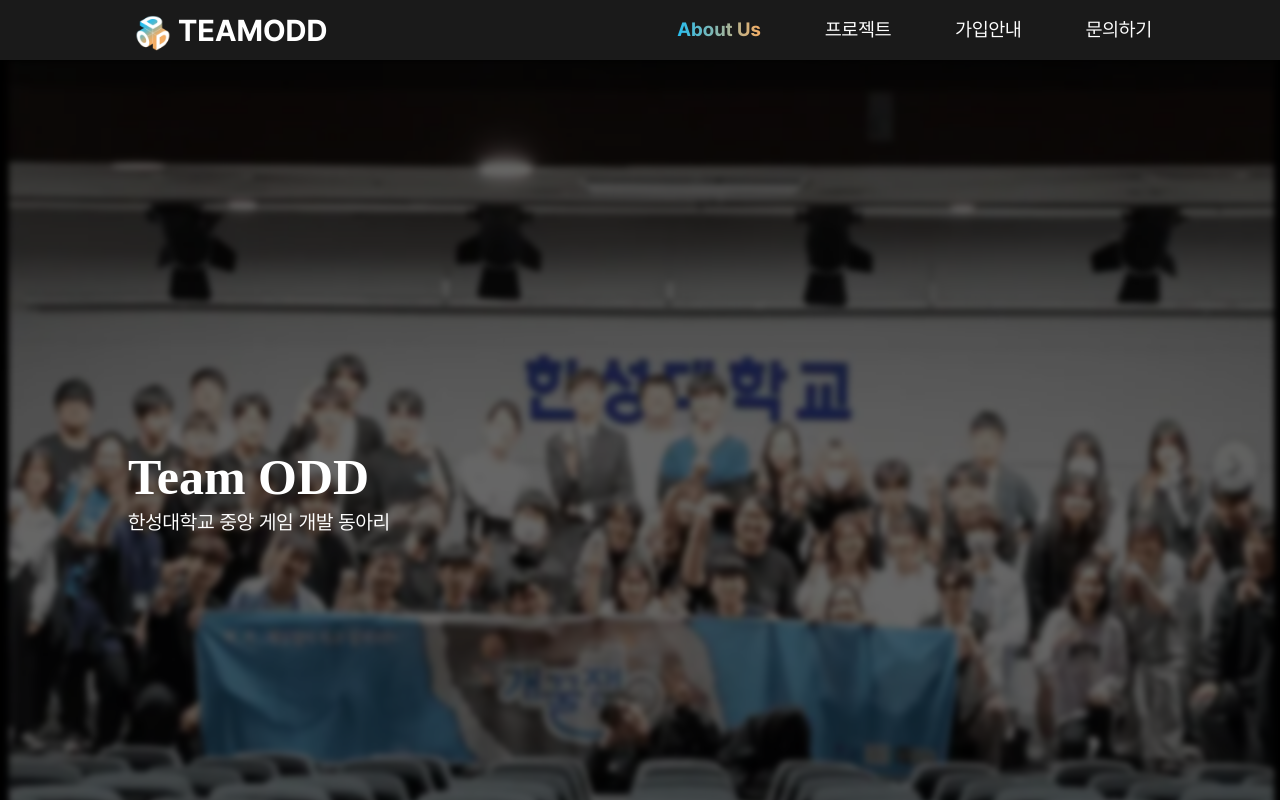
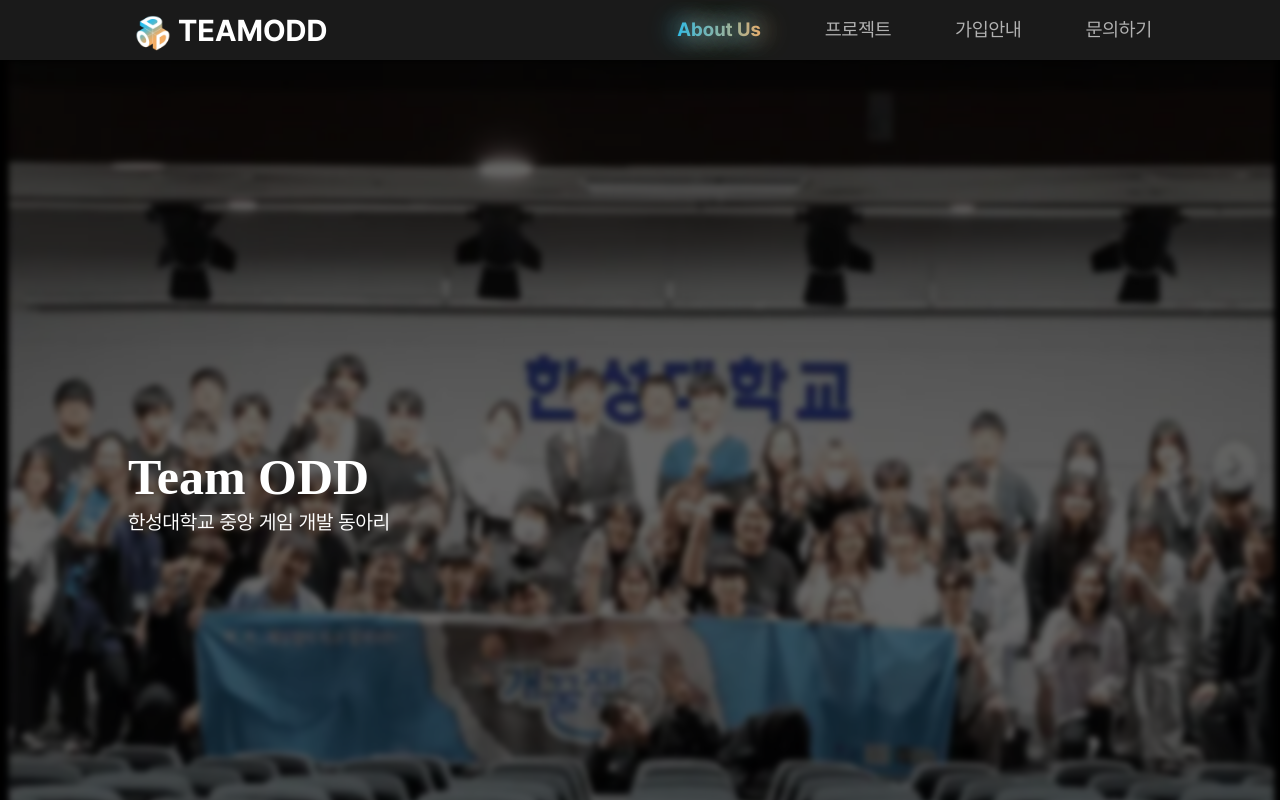
Before and after one commit to TeamODD/TeamODDWebsite, a React (Vite) app: page / in a window 1280 px wide. Shown: the top 800 px of the page. Built offline with nearby package versions, Linux system fonts and the light colour scheme.

Commit message:
Header 디자인 변경

```diff
--- a/package.json
+++ b/package.json
@@ -18,7 +18,8 @@
     "react-dom": "^18.3.1",
     "react-firebase-hooks": "^5.1.1",
     "react-router": "^7.1.1",
-    "react-router-dom": "^7.1.1"
+    "react-router-dom": "^7.1.1",
+    "react-spinners": "^0.15.0"
   },
   "devDependencies": {
     "@eslint/js": "^9.15.0",
--- a/src/components/Loading.tsx
+++ b/src/components/Loading.tsx
@@ -1,13 +1,18 @@
+import { MoonLoader } from "react-spinners";
+
 const Loading = () => {
   const style = {
     display: "flex",
     justifyContent: "center",
     alignItems: "center",
     height: "100vh",
-    fontSize: "1.5rem",
   };
 
-  return <div style={style}>로딩 중...</div>;
+  return (
+    <div style={style}>
+      <MoonLoader color="#fff" />
+    </div>
+  );
 };
 
 export default Loading;
--- a/src/styles/Header.css
+++ b/src/styles/Header.css
@@ -57,15 +57,14 @@ a {
 }
 
 .nav-links li a {
-  color: #fff;
+  color: #b2b2b2;
+  transition: all 0.3s ease;
 }
 
 .nav-links li a:hover {
-  background: linear-gradient(90deg, #26bef0 0%, #f5ad63 100%);
-  -webkit-background-clip: text;
-  background-clip: text;
-  -webkit-text-fill-color: transparent;
-  color: transparent;
+  color: #fff;
+  text-shadow: 0px 0px 30px #fff;
+  transition: all 0.3s ease;
 }
 
 .activeList {
@@ -75,6 +74,14 @@ a {
   letter-spacing: 0;
   -webkit-background-clip: text;
   -webkit-text-fill-color: transparent;
+  color: transparent;
+  text-shadow: -5px 0px 25px #26bef0, 5px 0px 25px #f5ad63;
+  transition: all 0.3s ease;
+}
+
+.activeList:hover {
+  text-shadow: -5px 0px 25px #26bef0, 5px 0px 25px #f5ad63;
+  transition: all 0.3s ease;
 }
 
 .hamburger {
--- a/src/styles/Join.css
+++ b/src/styles/Join.css
@@ -50,7 +50,7 @@
 .join-button:hover {
   color: linear-gradient(90deg, #f5ad63 0%, #26bef0 100%);
   transition: box-shadow 0.2s ease;
-  box-shadow: -7px 0px 20px #26bef0, 7px 0px 20px #f5ad63;
+  box-shadow: -5px 0px 15px #26bef0, 5px 0px 15px #f5ad63;
   /* -14px 0px 30px #26bef0, 14px 0px 30px #f5ad63*/
 }
 
```
Also changed, not shown: 1 other file (tests, documents, lock files or other folders).
